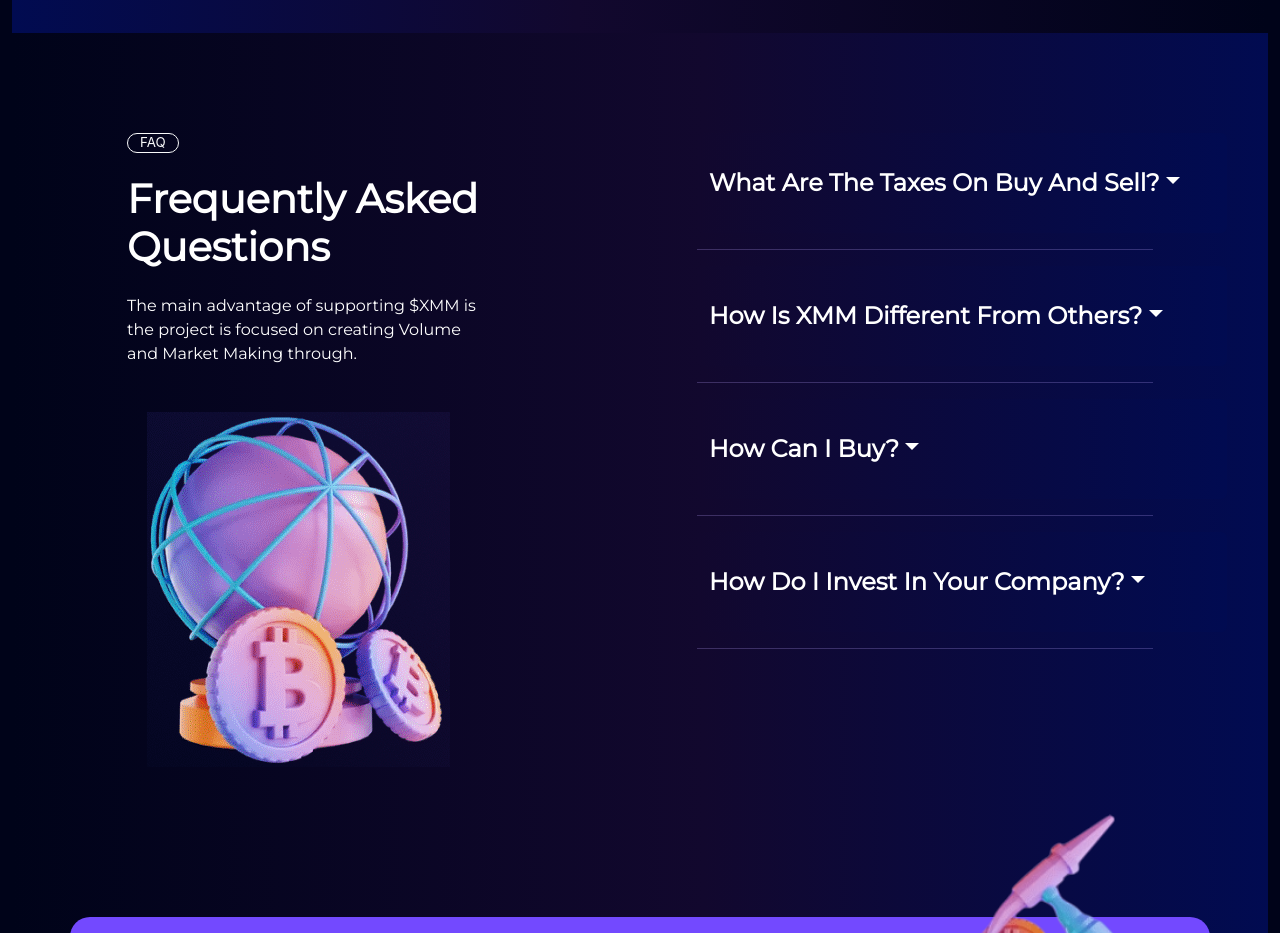
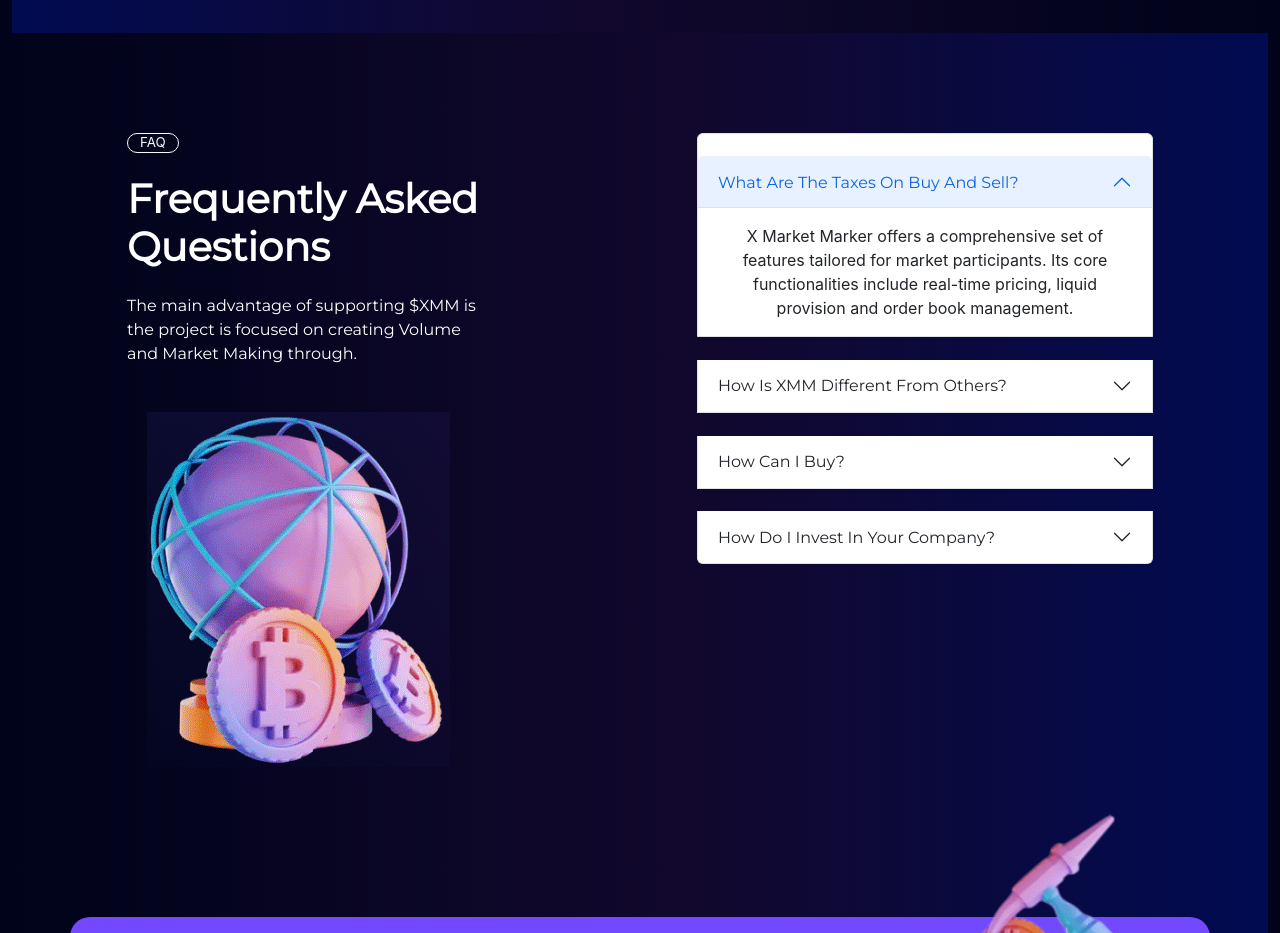
Before and after one commit to vimanshaMJ/Implement-the-provided-UI-design-using-react, a React (Create React App) app: page / in a window 1280 px wide. Shown: the part 3960-4893 px from the top of the page. Built offline with nearby package versions, Linux system fonts and the light colour scheme.

Commit message:
feat: add accordion to the sixth container

```diff
--- /dev/null
+++ b/src/Components/Accordion.js
@@ -0,0 +1,45 @@
+import React from "react";
+import Accordion from "react-bootstrap/Accordion";
+
+export default function TheAccordion() {
+  return (
+    <div>
+      <Accordion defaultActiveKey="0">
+        <Accordion.Item eventKey="0">
+          <Accordion.Header>
+            What Are The Taxes On Buy And Sell?
+          </Accordion.Header>
+          <Accordion.Body>
+            X Market Marker offers a comprehensive set of features tailored for
+            market participants. Its core functionalities include real-time
+            pricing, liquid provision and order book management.
+          </Accordion.Body>
+        </Accordion.Item>
+        <Accordion.Item eventKey="1">
+          <Accordion.Header>How Is XMM Different From Others?</Accordion.Header>
+          <Accordion.Body>
+            X Market Marker offers a comprehensive set of features tailored for
+            market participants. Its core functionalities include real-time
+            pricing, liquid provision and order book management.
+          </Accordion.Body>
+        </Accordion.Item>
+        <Accordion.Item eventKey="2">
+          <Accordion.Header>How Can I Buy?</Accordion.Header>
+          <Accordion.Body>
+            X Market Marker offers a comprehensive set of features tailored for
+            market participants. Its core functionalities include real-time
+            pricing, liquid provision and order book management.
+          </Accordion.Body>
+        </Accordion.Item>
+        <Accordion.Item eventKey="3">
+          <Accordion.Header>How Do I Invest In Your Company?</Accordion.Header>
+          <Accordion.Body>
+            X Market Marker offers a comprehensive set of features tailored for
+            market participants. Its core functionalities include real-time
+            pricing, liquid provision and order book management.
+          </Accordion.Body>
+        </Accordion.Item>
+      </Accordion>
+    </div>
+  );
+}
--- a/src/Components/DropDown.js
+++ /dev/null
@@ -1,28 +0,0 @@
-import React from "react";
-import Dropdown from "react-bootstrap/Dropdown";
-import classes from "./DropDown.module.css";
-
-export default function TheDropdown({
-  dropdownTitle,
-  description,
-  classname,
-  ...props
-}) {
-  return (
-    <Dropdown>
-      <Dropdown.Toggle
-        className={classes.dropdownToggle}
-        variant="primary"
-        id="dropdown-basic"
-      >
-        {dropdownTitle}
-      </Dropdown.Toggle>
-
-      <Dropdown.Menu className={classes.dropdownMenu}>
-        <Dropdown.Item className={classes.dropdownItem} href="#/action-1">
-          {description}
-        </Dropdown.Item>
-      </Dropdown.Menu>
-    </Dropdown>
-  );
-}
--- a/src/Components/DropDown.module.css
+++ /dev/null
@@ -1,25 +0,0 @@
-.dropdownToggle {
-  background-color: #010b51;
-  background-image: linear-gradient(to left, #010b51 0%, #12082e 100%);
-  font-size: 1.5rem;
-  border: none;
-  width: 530px;
-  height: 100px;
-  font-family: "Montserrat", sans-serif;
-  text-align: left;
-  font-weight: bold;
-}
-
-.dropdownMenu {
-  font-family: "Montserrat", sans-serif;
-  background-image: linear-gradient(to left, #010b51 0%, #12082e 100%);
-  border: none;
-}
-.dropdownItem {
-  white-space: normal;
-  color: white;
-  background-image: linear-gradient(to left, #010b51 0%, #12082e 100%);
-}
-.dropdownItem:hover {
-  color: white;
-}
--- a/src/Pages/Homepage.js
+++ b/src/Pages/Homepage.js
@@ -25,8 +25,8 @@ import ebay from "../Images/ebay.png";
 import linkedin from "../Images/linkedin.png";
 import instagram from "../Images/instagram.png";
 import telegram from "../Images/telegram.png";
-import TheDropdown from "../Components/DropDown";
 import Footer from "../Components/Footer";
+import TheAccordion from "../Components/Accordion";
 
 export default function Homepage({ ...props }) {
   return (
@@ -357,38 +357,7 @@ export default function Homepage({ ...props }) {
               <img src={img4} alt="img4" className={classes.img4} />
             </div>
             <div className={`col-md-6 ${classes.faqRow}`} {...props}>
-              <TheDropdown
-                classname={classes.dropdown}
-                dropdownTitle={"What Are The Taxes On Buy And Sell?"}
-                description={
-                  "X Market Marker offers a comprehensive set of features tailored for market participants. Its core functionalities include real-time pricing, liquidity provisio, and order book management"
-                }
-              />
-              <hr className={classes.hrule} />
-              <TheDropdown
-                classname={classes.dropdown}
-                dropdownTitle={"How Is XMM Different From Others?"}
-                description={
-                  "X Market Marker offers a comprehensive set of features tailored for market participants. Its core functionalities include real-time pricing, liquidity provisio, and order book management"
-                }
-              />
-              <hr className={classes.hrule} />
-              <TheDropdown
-                classname={classes.dropdown}
-                dropdownTitle={"How Can I Buy?"}
-                description={
-                  "X Market Marker offers a comprehensive set of features tailored for market participants. Its core functionalities include real-time pricing, liquidity provisio, and order book management"
-                }
-              />
-              <hr className={classes.hrule} />
-              <TheDropdown
-                classname={classes.dropdown}
-                dropdownTitle={"How Do I Invest In Your Company?"}
-                description={
-                  "X Market Marker offers a comprehensive set of features tailored for market participants. Its core functionalities include real-time pricing, liquidity provisio, and order book management"
-                }
-              />
-              <hr className={classes.hrule} />
+              <TheAccordion />
             </div>
           </div>
         </div>
```
Also changed, not shown: src/Components/Accordion.module.js (added).
